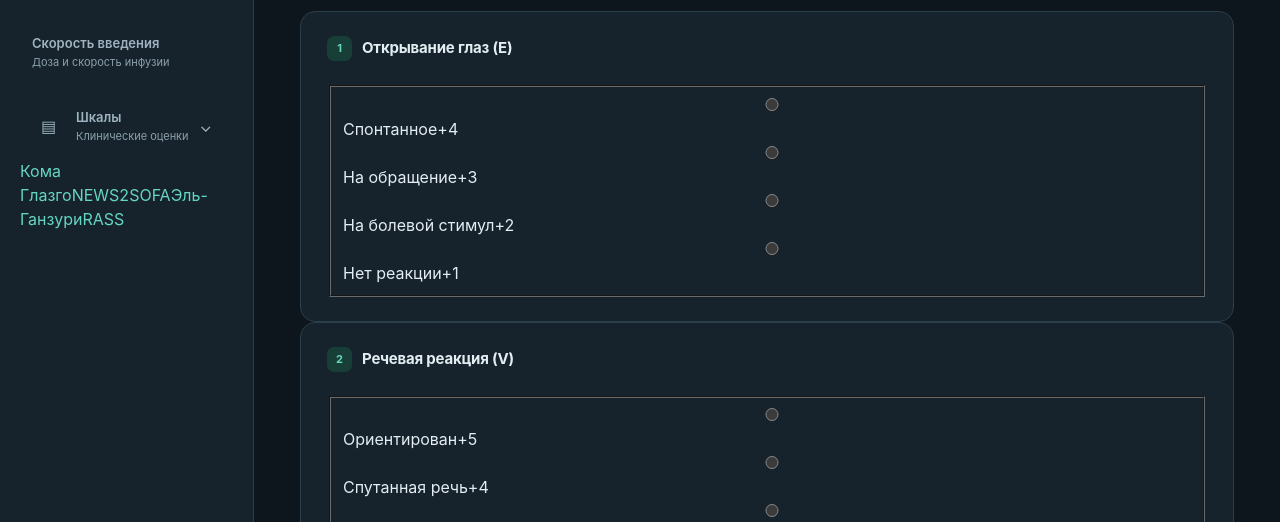
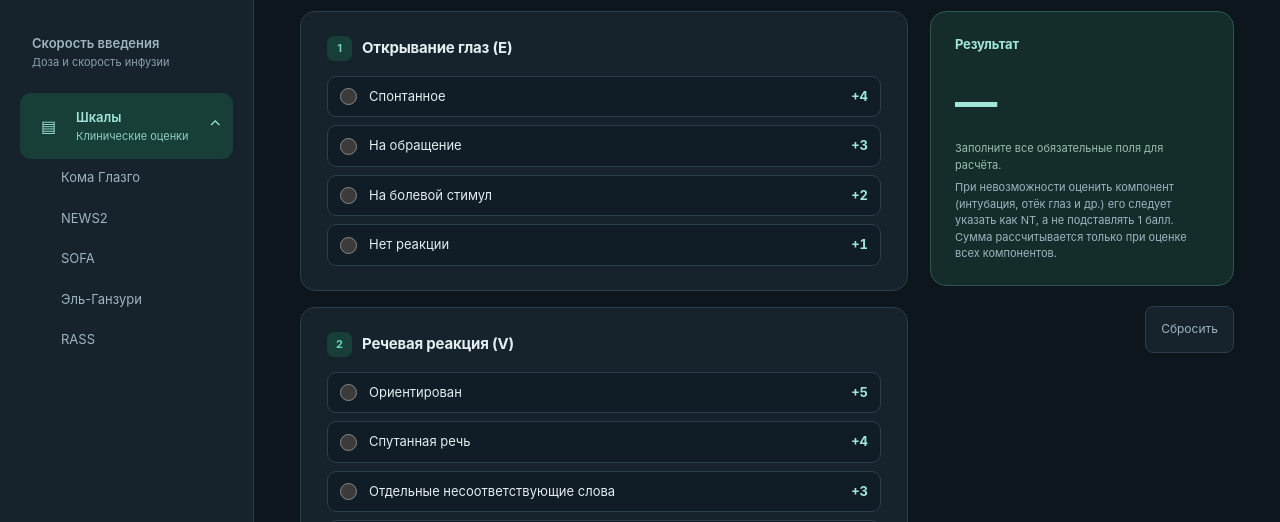
Before and after one commit to aleksr777/med-calc, a plain HTML site: page gcs.html in a window 1280 px wide. Shown: the part 237-759 px from the top of the page. Drawn offline with Linux system fonts and the light colour scheme.

Commit message:
Integrate clinical scales: assets/styles.css

```diff
--- a/assets/styles.css
+++ b/assets/styles.css
@@ -168,3 +168,37 @@ input:disabled, select:disabled { cursor: not-allowed; color: #7d94a1; }
   .unified-actions { justify-content: flex-start; }
 }
 @media (prefers-reduced-motion: reduce) { *, *::before, *::after { transition: none !important; } }
+
+/* Clinical scales and collapsible sidebar */
+.sidebar{overflow-y:auto}
+.scales-menu{min-width:0}
+.scales-trigger{list-style:none;cursor:pointer;user-select:none}
+.scales-trigger::-webkit-details-marker{display:none}
+.scales-trigger:hover{background:#1b2b35;color:var(--ink)}
+.scales-menu[open] .scales-trigger{background:#183e38;color:var(--teal-dark)}
+.scales-chevron{margin-left:auto;transition:transform .23s ease}
+.scales-menu[open] .scales-chevron{transform:rotate(180deg)}
+.scales-outer{display:grid;grid-template-rows:0fr;transition:grid-template-rows .24s ease,opacity .24s ease;opacity:0}
+.scales-menu[open] .scales-outer{grid-template-rows:1fr;opacity:1}
+.scales-links{min-height:0;overflow:hidden;display:grid;gap:3px;padding-left:29px}
+.scale-link{padding:9px 12px;border-radius:8px;font-size:13px;color:var(--muted)}
+.scale-link:hover{background:#1b2b35;color:var(--ink)}
+.scale-link[aria-current="page"]{color:var(--teal-dark);background:#183e38}
+.scale-layout{display:grid;grid-template-columns:minmax(0,1.5fr) minmax(260px,.75fr);gap:22px;align-items:start}
+.scale-fields{display:grid;gap:16px}
+.scale-card .stage-heading{margin-bottom:15px}
+.scale-card .field+.field{margin-top:16px}
+.scale-card .field label{font-size:13px}
+.scale-select{width:100%;max-width:none;min-height:50px;border:0;margin:0;padding:0 30px 0 14px;font-size:14px}
+.scale-options{margin:0;padding:0;border:0;display:grid;gap:8px}
+.scale-option{display:flex;align-items:center;gap:12px;padding:10px 12px;border:1px solid var(--line);background:#111d26;border-radius:9px;cursor:pointer;font-size:13px}
+.scale-option:hover{border-color:#397d6f}
+.scale-option:has(input:checked){border-color:var(--teal);background:#183e38}
+.scale-option input{width:17px;height:17px;flex:0 0 17px;accent-color:var(--teal);margin:0;padding:0}
+.option-description{flex:1}
+.option-score{color:var(--teal-dark);font-weight:700;font-variant-numeric:tabular-nums}
+.scale-result-column{position:sticky;top:20px}
+.scale-disclaimer{font-size:12px;line-height:1.6;color:var(--muted);margin-top:22px}
+@media(max-width:980px){.sidebar{overflow:visible}.scale-layout{grid-template-columns:1fr}.scale-result-column{position:static}.scales-links{padding-left:10px}}
+@media(max-width:660px){.scale-card{padding:18px}.scale-option{padding:11px 9px}}
+@media(prefers-reduced-motion:reduce){.scales-outer,.scales-chevron{transition:none}}
```
